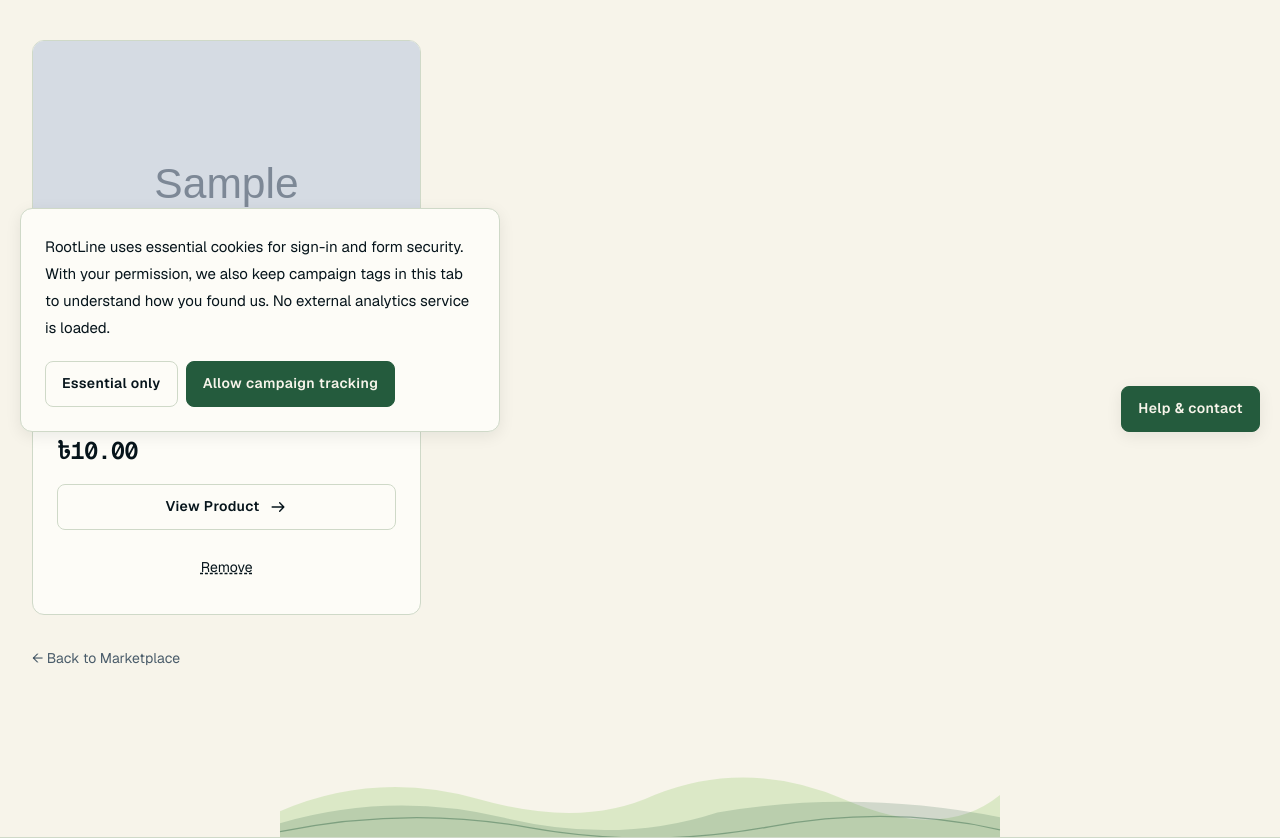
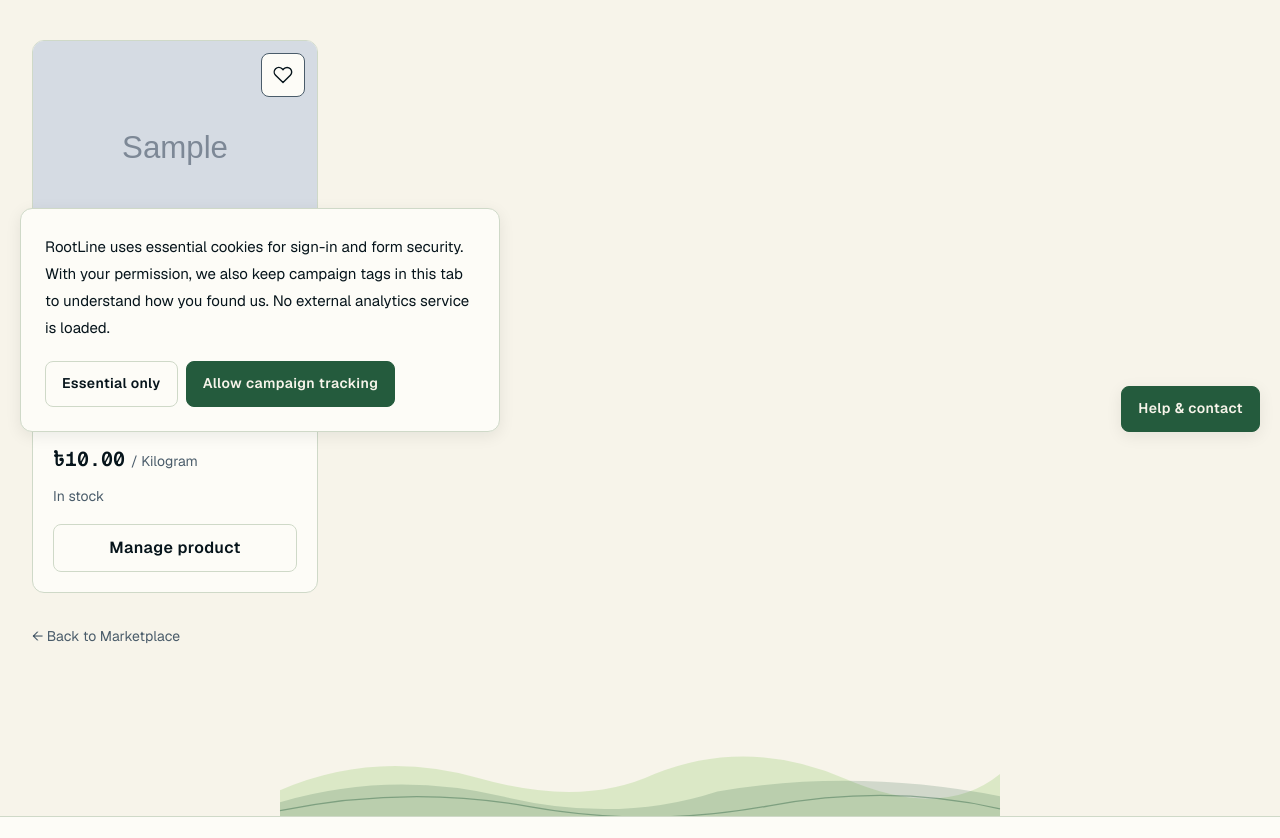
Before and after one commit to Muntasir-Mahin/RootLineFinal, a Django app: page /wishlist/ in a window 1280 px wide. Shown: the part 348-1186 px from the top of the page. Run offline with Django 5.2, Linux system fonts and the light colour scheme; a user stored in the database is signed in; tables that the repository leaves empty hold one stand-in row (values such as "Sample post"); grey boxes marked "Sample" are stand-in pictures; data that the repository does not hold is empty.

Commit message:
Fix product card image sizing and listing alignment

```diff
--- a/products/forms.py
+++ b/products/forms.py
@@ -8,6 +8,10 @@ class ProductForm(forms.ModelForm):
         model = Product
         fields = ['name', 'description', 'category', 'price',
                   'stock_quantity', 'unit', 'image', 'selling_type', 'is_available']
+
+        help_texts = {
+            'image': 'Best image size: 1200×900 (4:3). Other sizes will be cropped to fit.',
+        }
 
         widgets = {
             'name': forms.TextInput(attrs={
--- a/static/css/site-tools.css
+++ b/static/css/site-tools.css
@@ -119,3 +119,49 @@
   .product-card .product-card-media > .product-card-quick-view { transform: translateX(-50%); }
   .product-card .product-card-media > .product-card-magnifier { transform: none; }
 }
+
+/* Keep intrinsic upload dimensions out of card sizing, including incomplete rows. */
+.catalog-grid {
+  grid-template-columns: repeat(auto-fill, minmax(260px, 1fr));
+  align-items: stretch;
+  gap: 24px;
+}
+.product-card { height: 100%; }
+.product-card-media {
+  aspect-ratio: 4 / 3;
+  overflow: hidden;
+  flex: none;
+}
+.product-card-media > a:first-child {
+  position: absolute;
+  inset: 0;
+  width: 100%;
+  height: 100%;
+}
+.product-card-media img {
+  display: block;
+  width: 100%;
+  height: 100%;
+  object-fit: cover;
+  object-position: center;
+}
+.product-card-body { min-width: 0; }
+.product-card-body h3 {
+  display: -webkit-box;
+  -webkit-line-clamp: 2;
+  -webkit-box-orient: vertical;
+  overflow: hidden;
+  line-height: 1.4;
+  min-height: 2.8em;
+  overflow-wrap: anywhere;
+}
+.product-card .product-seller {
+  white-space: nowrap;
+  overflow: hidden;
+  text-overflow: ellipsis;
+}
+.product-card-rating { min-height: 24px; }
+/* Allow a single column to fit exceptionally narrow screens without overflow. */
+@media (max-width: 291px) {
+  .catalog-grid { grid-template-columns: minmax(0, 1fr); }
+}
--- a/templates/components/product_card.html
+++ b/templates/components/product_card.html
@@ -2,11 +2,11 @@
 <div class="product-card-media"><a href="{% url 'marketplace_product_detail' product.pk %}" tabindex="-1" aria-hidden="true">{% if product.image %}<img src="{{ product.image.url }}" alt="" loading="lazy" width="640" height="480">{% else %}<div class="product-placeholder">{% include 'components/icon.html' with name='leaf' %}<span>{{ product.category }}</span></div>{% endif %}</a>
 <a class="product-card-quick-view" href="{% url 'marketplace_product_detail' product.pk %}" aria-label="Quick view {{ product.name }}">QUICK VIEW</a>
 <a class="product-card-magnifier" href="{% url 'marketplace_product_detail' product.pk %}" aria-label="View {{ product.name }} details">{% include 'components/icon.html' with name='search' %}</a>
-{% if user.id != product.seller_id %}<form action="{% url 'add_wishlist' product.pk %}" method="post" class="card-wishlist">{% csrf_token %}<button type="submit" class="icon-button" aria-label="Save {{ product.name }} to wishlist">{% include 'components/icon.html' with name='heart' %}</button></form>{% endif %}
+{% if saved_product %}<form action="{% url 'remove_wishlist' product.pk %}" method="post" class="card-wishlist">{% csrf_token %}<button type="submit" class="icon-button" aria-label="Remove {{ product.name }} from wishlist">{% include 'components/icon.html' with name='heart' %}</button></form>{% elif user.id != product.seller_id %}<form action="{% url 'add_wishlist' product.pk %}" method="post" class="card-wishlist">{% csrf_token %}<button type="submit" class="icon-button" aria-label="Save {{ product.name }} to wishlist">{% include 'components/icon.html' with name='heart' %}</button></form>{% endif %}
 </div>
 <div class="product-card-body"><div class="product-card-badges">{% if product.verification_status == 'verified' %}<span class="badge">{% include 'components/icon.html' with name='check' %} Verified</span>{% endif %}<span class="badge">{% if product.selling_type == 'fixed' %}Fixed{% elif product.selling_type == 'both' %}Both{% else %}Auction{% endif %}</span></div>
-<h3><a class="product-card-link" href="{% url 'marketplace_product_detail' product.pk %}">{{ product.name }}</a></h3><p class="product-seller">Sold by {{ product.seller.get_full_name|default:product.seller.username }}</p>
-{% if product.average_rating %}{% include 'components/rating_stars.html' with rating=product.average_rating count=product.review_count %}{% endif %}
+<h3><a class="product-card-link" title="{{ product.name }}" href="{% url 'marketplace_product_detail' product.pk %}">{{ product.name }}</a></h3><p class="product-seller" title="Sold by {{ product.seller.get_full_name|default:product.seller.username }}">Sold by {{ product.seller.get_full_name|default:product.seller.username }}</p>
+<div class="product-card-rating">{% if product.average_rating %}{% include 'components/rating_stars.html' with rating=product.average_rating count=product.review_count %}{% endif %}</div>
 <p class="product-card-price">{% if product.price %}<strong>৳{{ product.price|floatformat:2 }}</strong> <span>/ {{ product.get_unit_display }}</span>{% else %}<strong>Auction listing</strong>{% endif %}</p>
 <p class="product-stock">{% if not product.is_available or product.stock_quantity <= 0 %}Out of stock{% elif product.stock_quantity <= 5 %}Low stock · {{ product.stock_quantity|floatformat:'-2' }} {{ product.get_unit_display }} left{% else %}In stock{% endif %}</p>
 <div class="product-card-action">{% if user.id == product.seller_id %}<a class="outline-action full-action" href="{% url 'product_detail' product.pk %}">Manage product</a>{% elif not product.is_available or product.stock_quantity <= 0 %}<button class="outline-action full-action" disabled>Unavailable</button>{% elif product.selling_type == 'fixed' and product.price %}<form action="{% url 'add_to_cart' product.pk %}" method="post">{% csrf_token %}<input type="hidden" name="quantity" value="{% if product.stock_quantity < 1 %}{{ product.stock_quantity }}{% else %}1{% endif %}"><button type="submit" class="primary-action full-action">{% include 'components/icon.html' with name='cart' %} Add to cart</button></form>{% else %}<a class="primary-action full-action" href="{% url 'marketplace_product_detail' product.pk %}">View auction &amp; details</a>{% endif %}</div>
--- a/templates/site/search.html
+++ b/templates/site/search.html
@@ -6,7 +6,7 @@
 <form action="{% url 'site_search' %}" method="get" class="modern-form search-form surface" role="search"><input type="hidden" name="category" value="{{ search_category }}"><label for="results-query">Search products and Agro Updates</label><div class="search-input-row"><input id="results-query" type="search" name="q" maxlength="150" value="{{ query }}" required><button type="submit" class="primary-action">Search</button></div></form>
 {% if query or search_category %}
 <p class="updated-date">Results{% if query %} for “{{ query }}”{% endif %}{% if search_category %} in {{ search_category }}{% endif %}</p>
-<section class="search-results-section" aria-labelledby="product-results"><h2 id="product-results">Products ({{ product_page.paginator.count }})</h2><div class="search-results">{% for product in product_page %}<a class="surface search-result" href="{% url 'marketplace_product_detail' product.pk %}"><strong>{{ product.name }}</strong><p>{{ product.description|truncatechars:160 }}</p><p>{{ product.category }} · {% if product.price %}৳{{ product.price }} / {{ product.get_unit_display }}{% else %}Auction listing{% endif %}</p></a>{% empty %}<div class="agro-search-empty">{% include 'components/agro_empty_art.html' %}<p>No available products match. Try a crop or category.</p><a class="outline-action mt-3" href="{% url 'marketplace' %}">Explore marketplace</a></div>{% endfor %}</div>
+<section class="search-results-section" aria-labelledby="product-results"><h2 id="product-results">Products ({{ product_page.paginator.count }})</h2><div class="catalog-grid">{% for product in product_page %}{% include 'components/product_card.html' with product=product %}{% empty %}<div class="agro-search-empty">{% include 'components/agro_empty_art.html' %}<p>No available products match. Try a crop or category.</p><a class="outline-action mt-3" href="{% url 'marketplace' %}">Explore marketplace</a></div>{% endfor %}</div>
 <nav class="pagination" aria-label="Product results pages">{% if product_page.has_previous %}<a href="?q={{ query|urlencode }}&amp;category={{ search_category|urlencode }}&amp;products_page={{ product_page.previous_page_number }}&amp;videos_page={{ video_page.number }}">Previous products</a>{% endif %}{% if product_page.has_next %}<a href="?q={{ query|urlencode }}&amp;category={{ search_category|urlencode }}&amp;products_page={{ product_page.next_page_number }}&amp;videos_page={{ video_page.number }}">More products</a>{% endif %}</nav></section>
 <section class="search-results-section" aria-labelledby="video-results"><h2 id="video-results">Agro Updates ({{ video_page.paginator.count }})</h2><div class="search-results">{% for video in video_page %}<a class="surface search-result" href="{{ video.get_absolute_url }}"><strong>{{ video.title }}</strong><p>{{ video.summary|truncatechars:160 }}</p><p>{{ video.get_category_display }} · {{ video.get_language_display }}</p></a>{% empty %}<p>No published videos match. Try another farming topic.</p>{% endfor %}</div>
 <nav class="pagination" aria-label="Video results pages">{% if video_page.has_previous %}<a href="?q={{ query|urlencode }}&amp;videos_page={{ video_page.previous_page_number }}&amp;category={{ search_category|urlencode }}&amp;products_page={{ product_page.number }}">Previous videos</a>{% endif %}{% if video_page.has_next %}<a href="?q={{ query|urlencode }}&amp;videos_page={{ video_page.next_page_number }}&amp;category={{ search_category|urlencode }}&amp;products_page={{ product_page.number }}">More videos</a>{% endif %}</nav></section>
--- a/wishlist/templates/wishlist/my_wishlist.html
+++ b/wishlist/templates/wishlist/my_wishlist.html
@@ -3,10 +3,9 @@
 <div class="workflow-page page-wishlist">
   {% include 'components/page_heading.html' with eyebrow='SAVED FOR LATER' title='My Wishlist' description='Keep the good things close. Come back when the time feels right.' %}
   {% if wishlist %}<div class="catalog-grid">
-    {% for item in wishlist %}<article class="catalog-card surface">
-      <div class="catalog-image">{% if item.product.image %}<img src="{{ item.product.image.url }}" alt="{{ item.product.name }}">{% else %}<div class="product-placeholder">{% include 'components/icon.html' with name='leaf' %}<span>{{ item.product.category }}</span></div>{% endif %}</div>
-      <div class="catalog-body"><p class="catalog-seller">Seller: {{ item.product.seller.username }}</p><h3>{{ item.product.name }}</h3><p class="catalog-price font-mono">৳{{ item.product.price }}</p><a href="{% url 'marketplace_product_detail' item.product.id %}" class="outline-action full-action">View Product {% include 'components/icon.html' with name='arrow' %}</a><form method="POST" action="{% url 'remove_wishlist' item.product.id %}">{% csrf_token %}<button type="submit" class="text-danger wishlist-remove">Remove</button></form></div>
-    </article>{% endfor %}
+    {% for item in wishlist %}
+      {% include 'components/product_card.html' with product=item.product saved_product=True %}
+    {% endfor %}
   </div>{% else %}<div class="empty-state surface">{% include 'components/agro_empty_art.html' %}<h3>A little room for your favorites</h3><p>No wishlist items.</p><a class="primary-action" href="{% url 'marketplace' %}">Find something to save</a></div>{% endif %}
   <a href="{% url 'marketplace' %}" class="back-link">← Back to Marketplace</a>
 </div>
```
